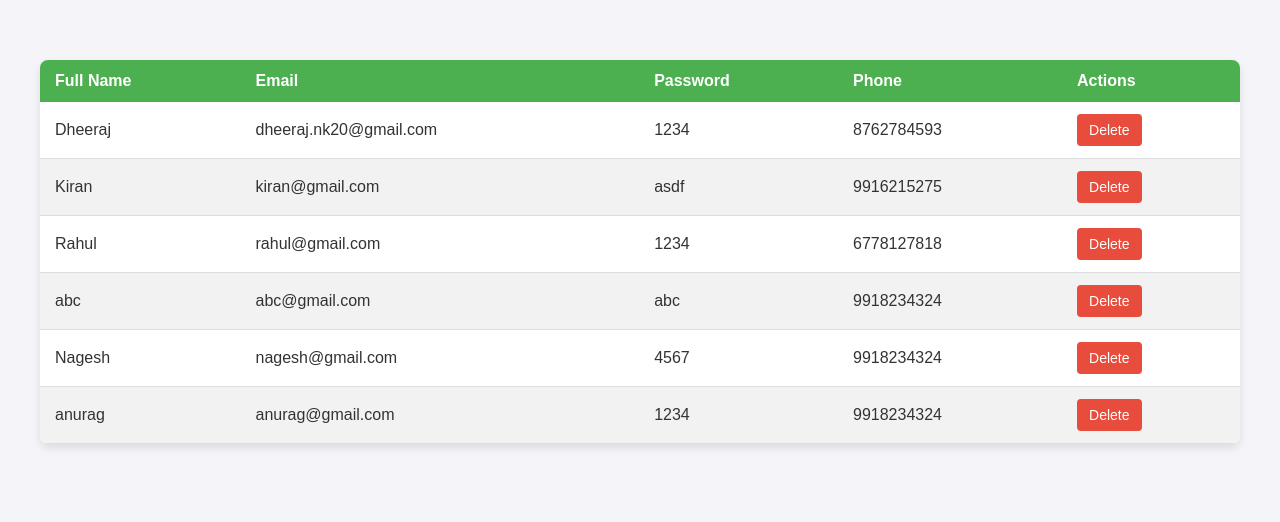
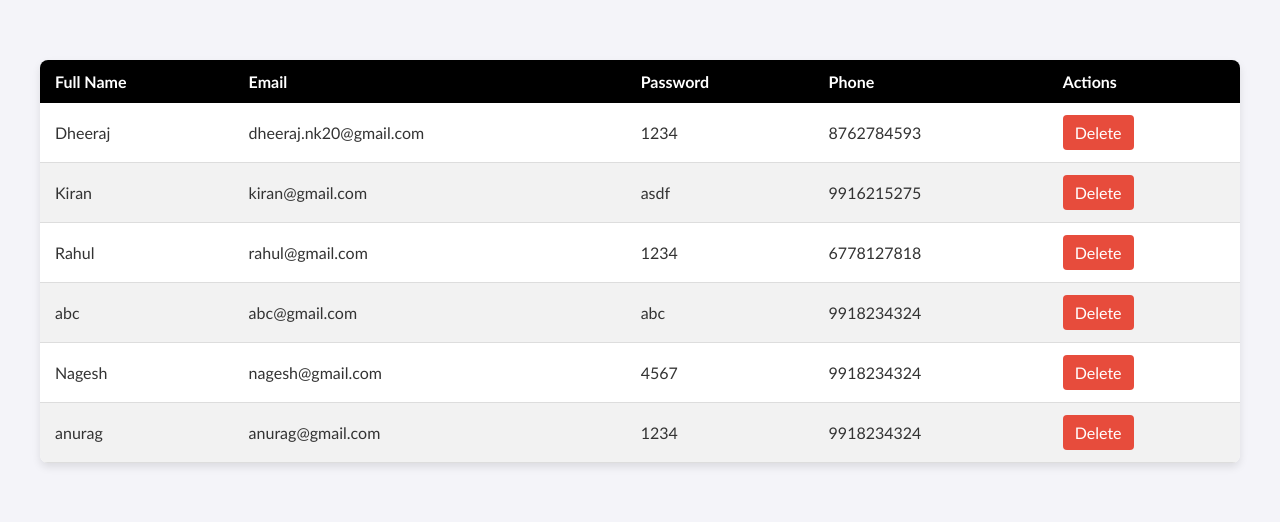
Before and after one commit to Dheeraj-02NK/LT.Care-Customer-relation-management, a Django app: page /view_user/ in a window 1280 px wide. Shown: the top 522 px of the page. Run offline with Django 5.2, Linux system fonts and the light colour scheme; data comes from the database, SQL or seed files in the repository; both versions use the stored data as it was after the commit.

Commit message:
first push

```diff
--- a/templates/authuser/signup.html
+++ b/templates/authuser/signup.html
@@ -9,6 +9,12 @@
     <script src="https://ajax.googleapis.com/ajax/libs/jquery/3.7.1/jquery.min.js"></script>
     <title>LT.Care | Login</title>
 </head>
+
+<style>
+    body{
+        background-image: url("{% static 'images/logsigBG.jpg' %}");
+    }
+</style>
 
 <body>
     <div class="div-box">
--- a/templates/view_user.html
+++ b/templates/view_user.html
@@ -11,6 +11,7 @@
             margin: 0;
             padding: 0;
             box-sizing: border-box;
+            font-family: 'Gill Sans', 'Gill Sans MT', Calibri, 'Trebuchet MS', sans-serif   ;
         }
 
         /* Set the font and background for the entire page */
@@ -41,7 +42,7 @@
 
         /* Style the table header */
         .user-table thead {
-            background-color: #4CAF50;
+            background-color: #000000;
             color: #fff;
         }
 
@@ -72,8 +73,9 @@
             padding: 8px 12px;
             border-radius: 4px;
             cursor: pointer;
-            font-size: 14px;
+            font-size: 16px;
             transition: background-color 0.3s ease;
+            font-family: 'Gill Sans', 'Gill Sans MT', Calibri, 'Trebuchet MS', sans-serif;
         }
 
         .user-table .delete-btn:hover {
```
Also changed, not shown: templates/authuser/index.html (+4 -4 lines), db.sqlite3, static/images/Laptop-logos - Copy.jpg (added), static/images/Laptop-logos.jpg (added), static/images/banner-img2.png (added), static/images/logsigBG.jpg (added).
